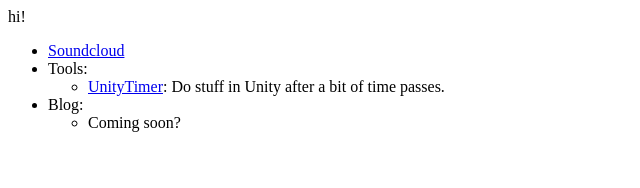
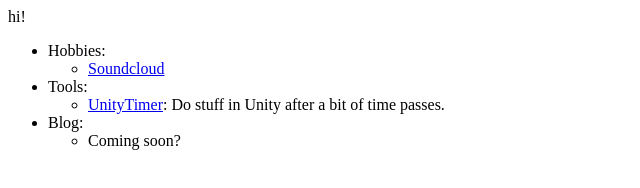
Before and after one commit to akbiggs/akbiggs.xyz, a plain HTML site: page index.html in a window 1280 px wide. Shown: the whole page, without its empty margins (0-640 px from the left). Drawn offline with Linux system fonts and the light colour scheme.

Commit message:
Group hobbies

```diff
--- a/index.html
+++ b/index.html
@@ -1,7 +1,10 @@
 <p>hi!</p>
 
 <ul>
-        <li><a href="http://soundcloud.com/akbiggs">Soundcloud</a></li>
+        <li>Hobbies:
+        <ul>
+                <li><a href="http://soundcloud.com/akbiggs">Soundcloud</a></li>
+        </ul>
         <li>Tools:</li>
         <ul>
                 <li><a href="http://github.com/akbiggs/UnityTimer">UnityTimer</a>: Do stuff in Unity after a bit of time passes.</li>
```
